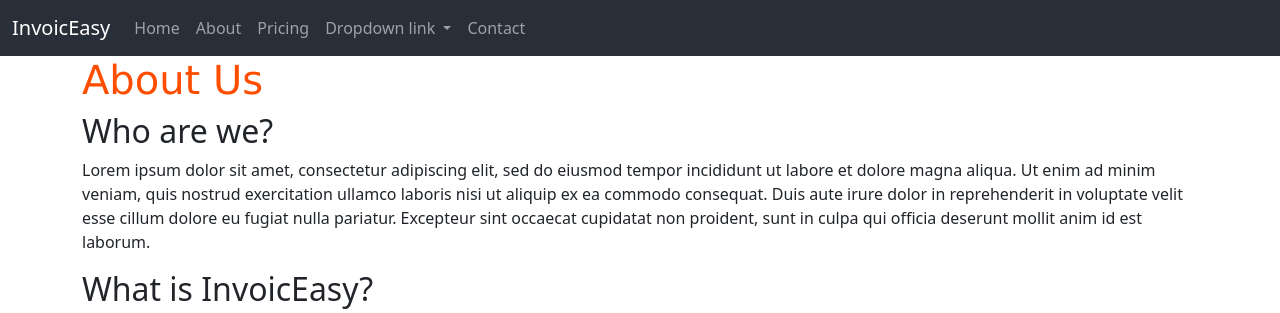
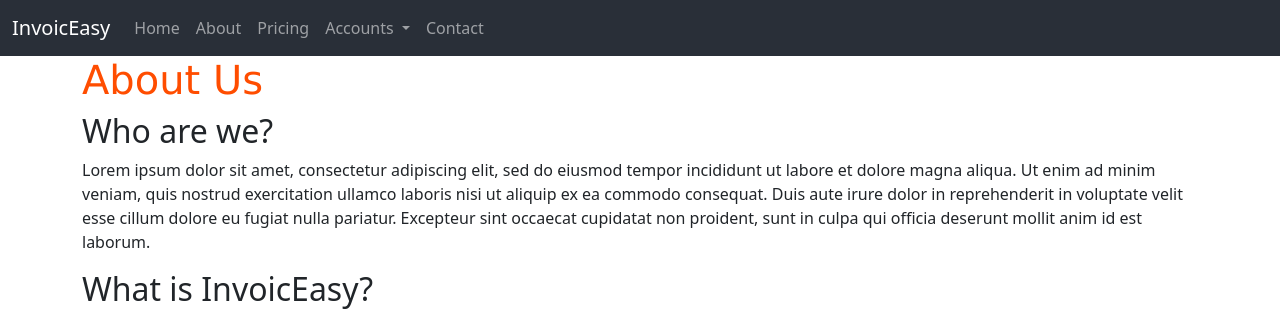
Before and after one commit to lilblupig/invoiceasy, a Django app: page /about/ in a window 1280 px wide. Shown: the top 313 px of the page. Run offline with Django 3.2, Linux system fonts and the light colour scheme; some web fonts are replaced.

Commit message:
Set base template account dropdowns

```diff
--- a/templates/base.html
+++ b/templates/base.html
@@ -39,12 +39,18 @@
                     </li>
                     <li class="nav-item dropdown">
                         <a class="nav-link dropdown-toggle" href="#" id="navbarDropdownMenuLink" role="button" data-bs-toggle="dropdown" aria-expanded="false">
-                        Dropdown link
+                        Accounts
                         </a>
                         <ul class="dropdown-menu" aria-labelledby="navbarDropdownMenuLink">
-                        <li><a class="dropdown-item" href="#">Action</a></li>
-                        <li><a class="dropdown-item" href="#">Another action</a></li>
-                        <li><a class="dropdown-item" href="#">Something else here</a></li>
+                        {% if request.user.is_authenticated %}
+                            <li><a class="dropdown-item" href="#">Dashboard</a></li>
+                            <li><a class="dropdown-item" href="#">Invoices</a></li>
+                            <li><a class="dropdown-item" href="#">Profile</a></li>
+                            <li><a class="dropdown-item" href="{% url 'account_logout' %}">Logout</a></li>
+                        {% else %}
+                            <li><a class="dropdown-item" href="{% url 'account_signup' %}">Register</a></li>
+                            <li><a class="dropdown-item" href="{% url 'account_login' %}">Login</a></li>
+                        {% endif %}
                         </ul>
                     </li>
                     <li class="nav-item">
```
